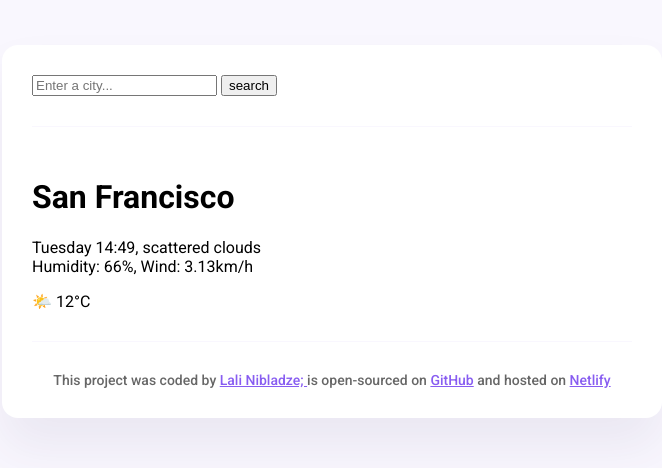
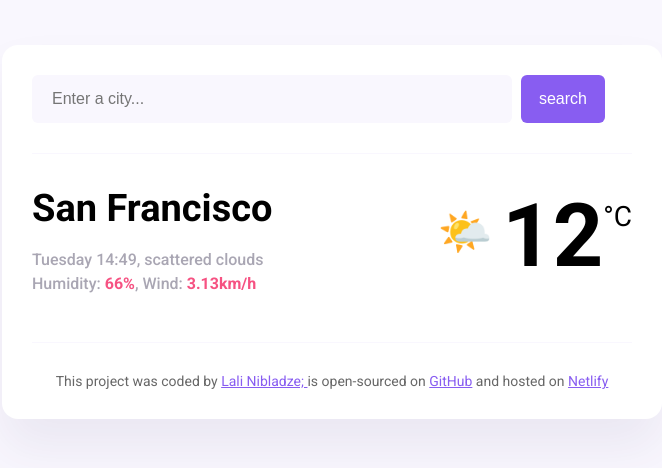
Before and after one commit to DryadNymph/Meteo1, a plain HTML site: page index.html in a window 1280 px wide. Shown: the whole page, without its empty margins (308-970 px from the left). Drawn offline with Linux system fonts and the light colour scheme.

Commit message:
added basic css to the project

```diff
--- a/index.html
+++ b/index.html
@@ -15,21 +15,32 @@
   <body>
     <div class="app">
       <header>
-        <form>
-          <input type="search" placeholder="Enter a city..." required />
-          <input type="submit" value="search" />
+        <form class="search-form">
+          <input
+            type="search"
+            placeholder="Enter a city..."
+            required
+            class="search-form-input"
+          />
+          <input type="submit" value="search" class="search-form-button" />
         </form>
       </header>
       <main>
-        <div>
-          <h1>San Francisco</h1>
-          <p>
-            Tuesday 14:49, scattered clouds
-            <br />
-            Humidity: 66%, Wind: 3.13km/h
-          </p>
+        <div class="weather-app-data">
+          <div>
+            <h1 class="weather-app-city">San Francisco</h1>
+            <p class="weather-app-details">
+              Tuesday 14:49, scattered clouds
+              <br />
+              Humidity: <strong>66%</strong>, Wind: <strong>3.13km/h</strong>
+            </p>
+          </div>
+          <div class="weather-app-temperature-container">
+            <div class="weather-app-icon">🌤️</div>
+            <div class="weather-app-temperature">12</div>
+            <div class="weather-app-unit">°C</div>
+          </div>
         </div>
-        <div>🌤️ 12°C</div>
       </main>
       <footer>
         This project was coded by
--- a/src/style.css
+++ b/src/style.css
@@ -26,12 +26,12 @@ header {
   border-radius: 6px;
   width: 80%;
   font-size: 16px;
-  padding: 20px;
+  padding: 15px 20px;
 }
 
 .search-form-button {
   background: #885df1;
-  padding: 15px 20px;
+  padding: 15px 3%;
   border: none;
   font-size: 16px;
   margin-left: 5px;
@@ -45,6 +45,7 @@ main {
 
 .weather-app-data {
   display: flex;
+  justify-content: space-between;
 }
 
 .weather-app-city {
@@ -67,11 +68,24 @@ main {
 .weather-app-temperature-container {
   display: flex;
 }
+
+.weather-app-icon {
+  font-size: 44px;
+  margin-top: 22px;
+}
+.weather-app-temperature {
+  font-size: 88px;
+  margin-left: 10px;
+  font-weight: bold;
+}
+.weather-app-unit {
+  margin-top: 16px;
+  font-size: 28px;
+}
 footer {
   border-top: 1px solid #f9f7fe;
   padding: 30px 0 0 0;
   text-align: center;
-  font-weight: 500;
   font-size: 14px;
   color: rgba(0, 0, 0, 0.6);
 }
```
